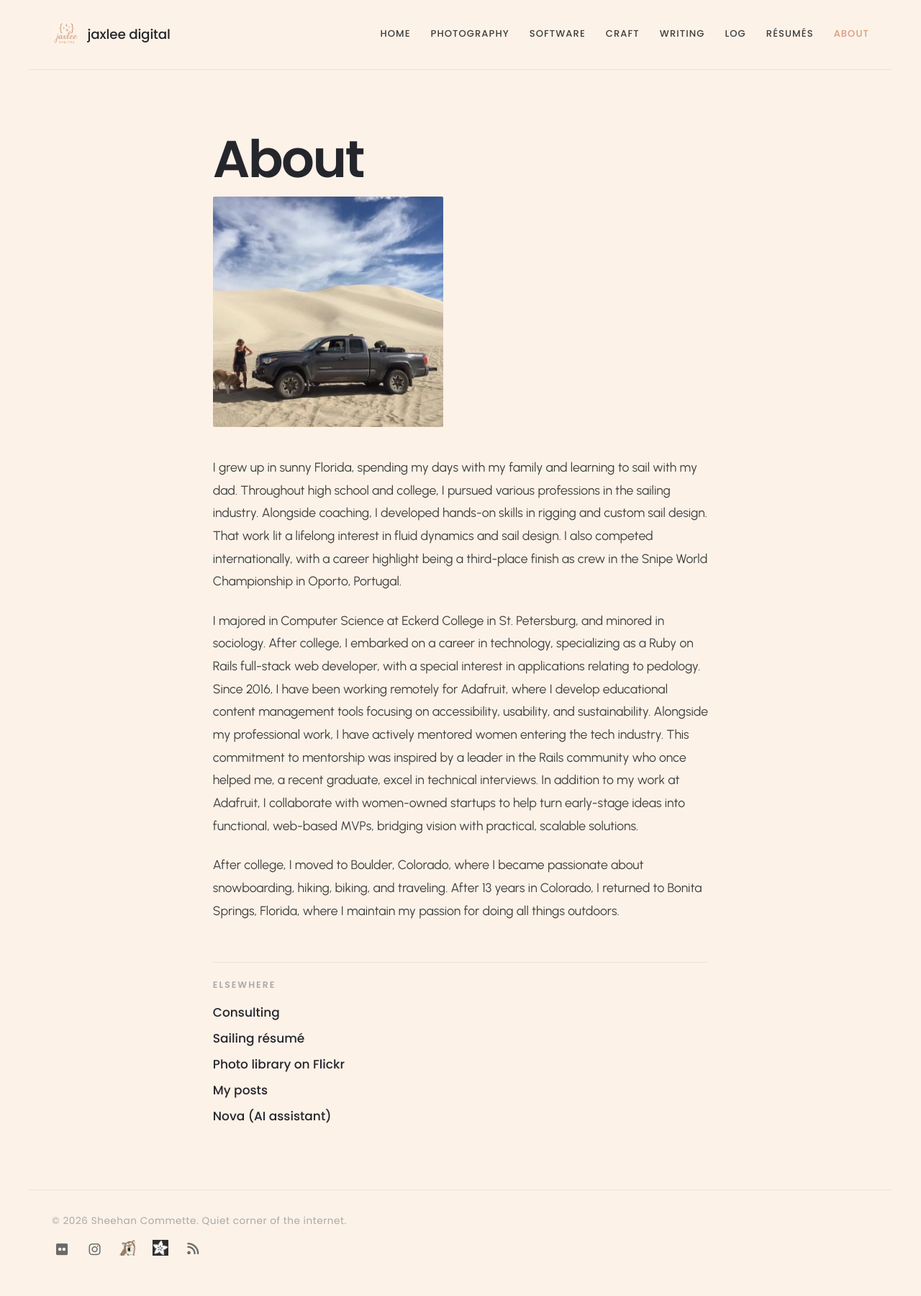
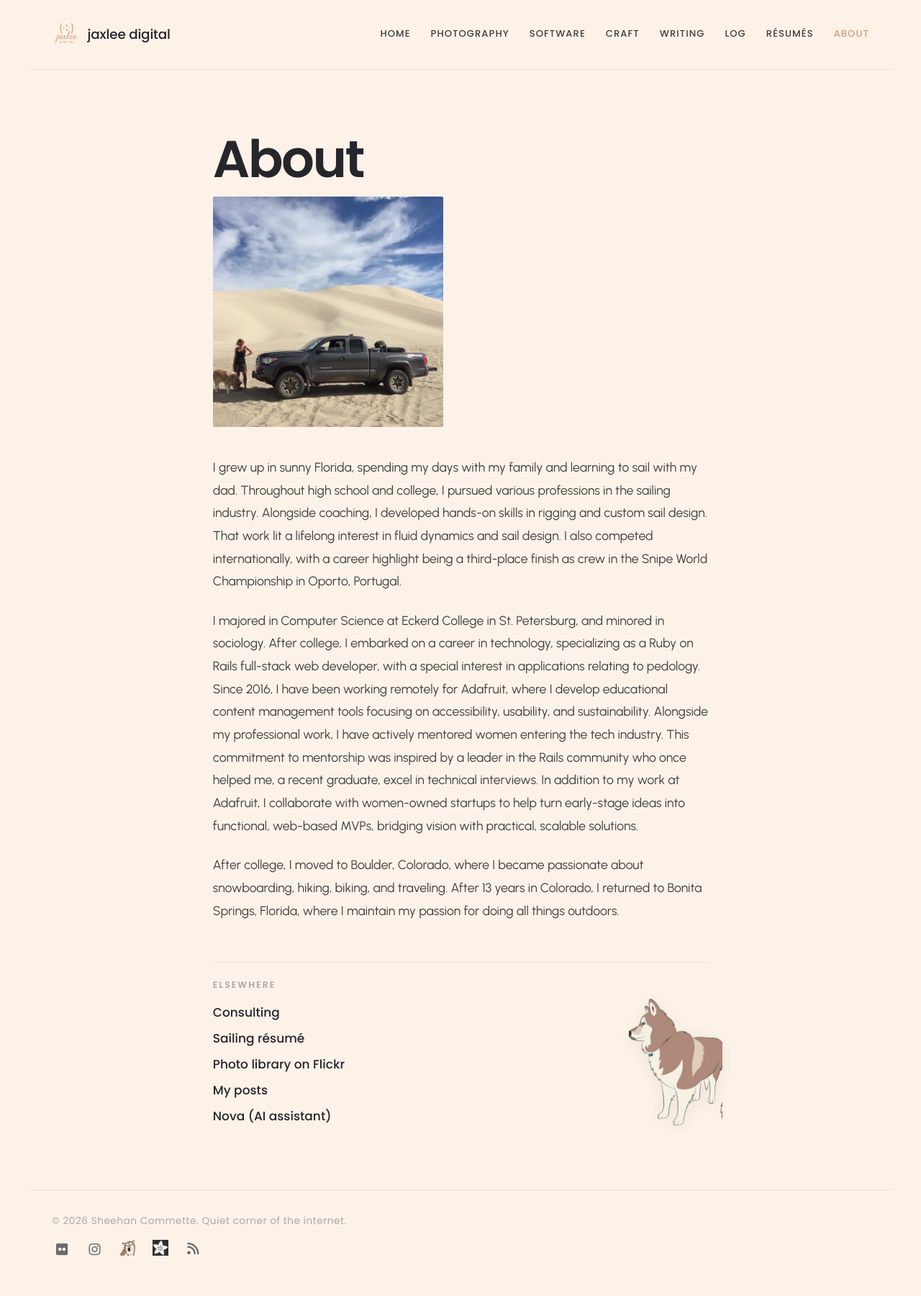
Before and after one commit to jaxlee-digital/jaxlee, a Jekyll site: the page built from about.md, in a window 1280 px wide. Shown: the whole page at 72% size. Built offline with Jekyll 4.4.1, drawn with Linux system fonts in a browser that asks for light colours.

Commit message:
feat: Neka peek-outs on /log/, /writing/, /about/
Three sliced + transparent-bg poses from the character sheet:
- standing -> /log/ top-right, 'watching' the map (mirrored to face in)
- sitting  -> /writing/ archive, centered 'good sit' at the end
- profile  -> /about/ bottom-right margin

All pose images are decorative (aria-hidden, empty alt). Responsive
sizing drops each ~30% on small screens.

```diff
--- a/about.md
+++ b/about.md
@@ -29,4 +29,6 @@
       <li><a href="{{ '/authors/nova/' | relative_url }}">Nova (AI assistant)</a></li>
     </ul>
   </aside>
+
+  <img class="neka-peek neka-peek--about" src="{{ '/assets/images/icons/neka/profile.png' | relative_url }}" alt="" aria-hidden="true">
 </section>
--- a/assets/css/main.css
+++ b/assets/css/main.css
@@ -1217,3 +1217,49 @@
   .neka-widget__avatar { width: 48px; height: 48px; }
   .neka-widget__bubble { max-width: 9.5rem; font-size: 0.75rem; padding: 0.4rem 0.6rem; }
 }
+
+/* ----- Neka peek-outs (subtle background appearances) ----- */
+.neka-peek {
+  display: block;
+  position: absolute;
+  pointer-events: none;
+  opacity: 0.88;
+  filter: drop-shadow(0 4px 10px rgba(0,0,0,0.08));
+  z-index: 1;
+}
+
+/* Log page: Neka stands near the top-right corner, slightly off-edge,
+   "watching" the map below. */
+.log-index { position: relative; }
+.neka-peek--log {
+  top: -10px;
+  right: 4%;
+  width: 110px;
+  transform: scaleX(-1); /* face the content */
+}
+
+/* Writing archive: sitting Neka at the end of the list, like
+   "that's all for now, good sit." Right margin, below the list. */
+.writing + .neka-peek, body.page--root .neka-peek--writing,
+.neka-peek--writing {
+  position: relative;
+  margin: 2rem auto 0;
+  width: 160px;
+  right: auto; top: auto;
+  opacity: 0.9;
+}
+
+/* About page: profile Neka trotting into the right margin. */
+.about { position: relative; }
+.neka-peek--about {
+  bottom: 0;
+  right: -20px;
+  width: 130px;
+  opacity: 0.8;
+}
+
+@media (max-width: 720px) {
+  .neka-peek--log { width: 80px; right: 2%; }
+  .neka-peek--about { width: 90px; right: -10px; }
+  .neka-peek--writing { width: 120px; }
+}
--- a/log/index.html
+++ b/log/index.html
@@ -5,6 +5,7 @@
 permalink: /log/
 ---
 <section class="log-index">
+  <img class="neka-peek neka-peek--log" src="{{ '/assets/images/icons/neka/standing.png' | relative_url }}" alt="" aria-hidden="true">
   <h1>{{ page.title }}</h1>
   {% if page.intro %}<p class="log-index__intro">{{ page.intro }}</p>{% endif %}
 
--- a/writing/index.html
+++ b/writing/index.html
@@ -15,3 +15,5 @@
     </li>
   {% endfor %}
 </ul>
+
+<img class="neka-peek neka-peek--writing" src="{{ '/assets/images/icons/neka/sitting.png' | relative_url }}" alt="" aria-hidden="true">
```
Also changed, not shown: assets/images/icons/neka/profile.png (added), assets/images/icons/neka/sitting.png (added), assets/images/icons/neka/standing.png (added).
